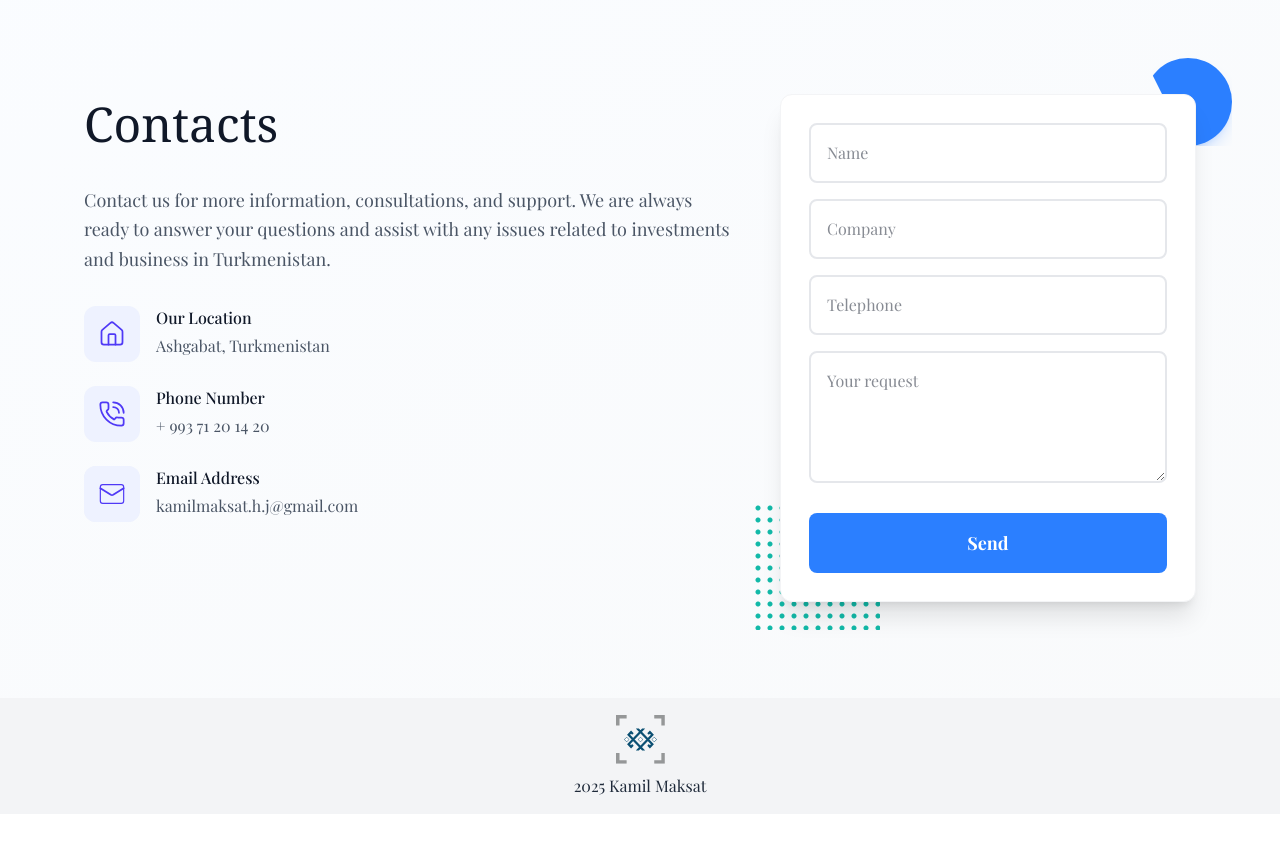
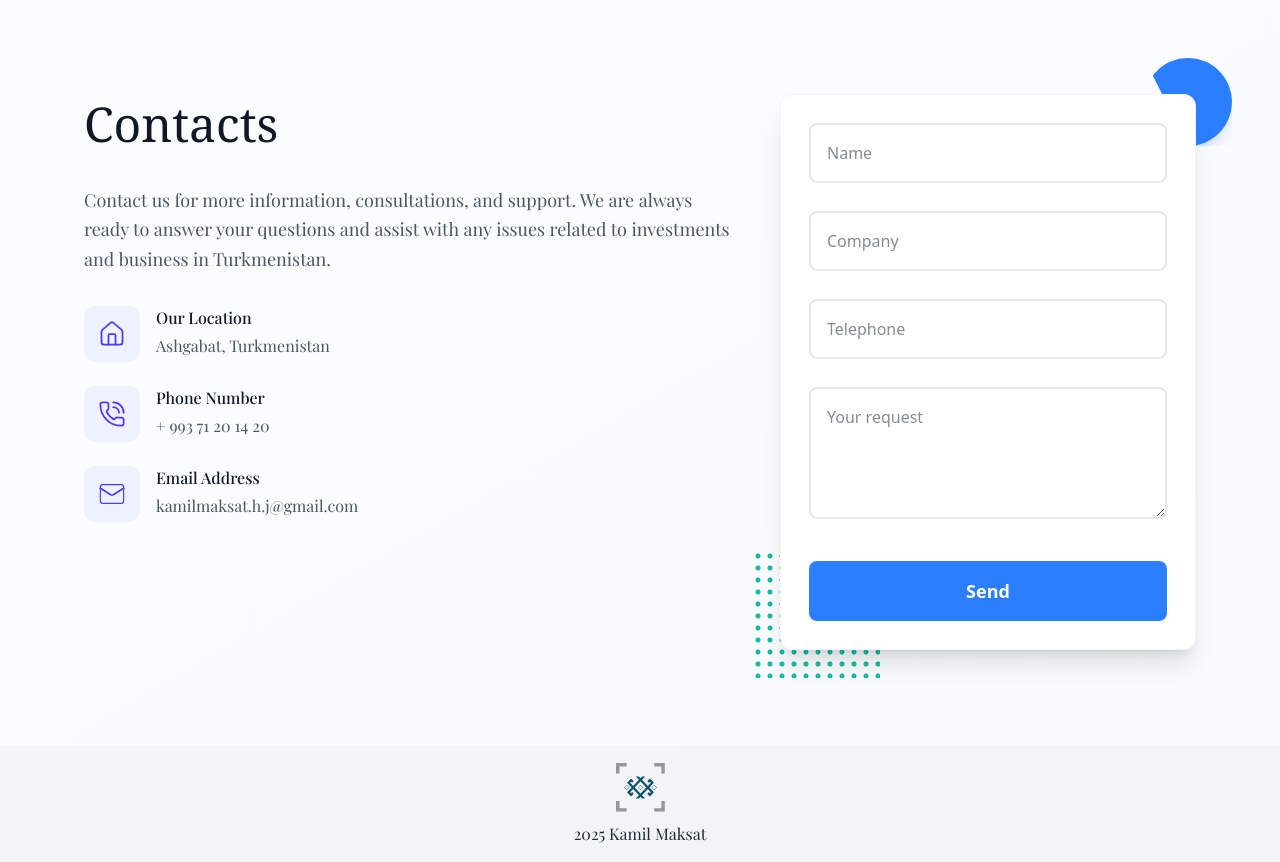
Before and after one commit to aw-batyr/kamil-maksat, a React (Vite) app: page / in a window 1280 px wide. Shown: the part 3080-3942 px from the top of the page. Before the commit the page ends 3894 px from the top, so only its background shows below. Built offline with nearby package versions, Linux system fonts and the light colour scheme; a web font is replaced by a local one.

Commit message:
Refactor ContactForm to use react-hook-form for form handling and validation; integrate zod for schema validation and axios for form submission

```diff
--- a/src/components/sections/contacts-form.tsx
+++ b/src/components/sections/contacts-form.tsx
@@ -1,5 +1,9 @@
-import { useState } from "react";
+import { zodResolver } from "@hookform/resolvers/zod";
+import axios from "axios";
+import { useForm } from "react-hook-form";
+import toast from "react-hot-toast";
 import { useTranslation } from "react-i18next";
+import z from "zod";
 
 const icons = [
   <svg
@@ -48,8 +52,26 @@ const icons = [
   </div>,
 ];
 
+const formSchema = z.object({
+  name: z.string().min(3, "Name is required"),
+  company: z.string().min(3, "Company name is required"),
+  telephone: z.string().min(3, "Phone number is required"),
+  message: z.string().min(3, "Message is required"),
+});
+
+type FormFields = z.infer<typeof formSchema>;
+
 export const ContactForm: React.FC = () => {
   const { t } = useTranslation("index");
+
+  const {
+    register,
+    reset,
+    handleSubmit,
+    formState: { errors, isSubmitting },
+  } = useForm<FormFields>({
+    resolver: zodResolver(formSchema),
+  });
 
   const title = t("contacts.title");
   const subtitle = t("contacts.subtitle");
@@ -61,26 +83,22 @@ export const ContactForm: React.FC = () => {
     name: string;
   }[];
 
-  const [formData, setFormData] = useState({
-    name: "",
-    father: "",
-    phone: "",
-    message: "",
-  });
+  const onSubmit = async (data: FormFields) => {
+    try {
+      const res = await axios.post(
+        "https://kamilmaksat.com/api/send_email",
+        data,
+        {
+          headers: { "Content-Type": "multipart/form-data" },
+        }
+      );
 
-  const handleSubmit = (e: React.FormEvent) => {
-    e.preventDefault();
-    console.log("Form submitted:", formData);
-    // Handle form submission here
-  };
-
-  const handleInputChange = (
-    e: React.ChangeEvent<HTMLInputElement | HTMLTextAreaElement>
-  ) => {
-    setFormData((prev) => ({
-      ...prev,
-      [e.target.name]: e.target.value,
-    }));
+      if (res.data.status === "success") toast.success(res.data.message);
+      else toast.error("Something went wrong!");
+      reset();
+    } catch (error) {
+      console.error("POST", error);
+    }
   };
 
   return (
@@ -137,50 +155,78 @@ export const ContactForm: React.FC = () => {
             />
 
             <div className="bg-white dark:bg-gray-800 p-7 rounded-xl shadow-xl border border-gray-100 dark:border-gray-700 relative z-10">
-              <form onSubmit={handleSubmit} className="space-y-4">
+              <form
+                onSubmit={handleSubmit(onSubmit)}
+                className="space-y-7 font-sans"
+              >
+                <div className="relative">
                   <input
+                    {...register("name")}
                     type="text"
                     name="name"
                     placeholder={fields[0].name}
-                  value={formData.name}
-                  onChange={handleInputChange}
                     className="w-full px-4 py-4 rounded-lg border-2 border-gray-200 dark:border-gray-600
                   focus:border-blue-500 focus:ring-4 focus:ring-blue-500/20 outline-none
                            bg-white dark:bg-gray-700 text-gray-900 dark:text-gray-100 transition-all"
                   />
+                  {errors.name && (
+                    <span className="error-text left-0 -bottom-5">
+                      {errors.name.message}
+                    </span>
+                  )}
+                </div>
+                <div className="relative bottom">
                   <input
+                    {...register("company")}
                     type="text"
-                  name="father"
+                    name="company"
                     placeholder={fields[1].name}
-                  value={formData.father}
-                  onChange={handleInputChange}
                     className="w-full px-4 py-4 rounded-lg border-2 border-gray-200 dark:border-gray-600
                   focus:border-blue-500 focus:ring-4 focus:ring-blue-500/20 outline-none
                   bg-white dark:bg-gray-700 text-gray-900 dark:text-gray-100 transition-all"
                   />
+                  {errors.company && (
+                    <span className="error-text -bottom-5">
+                      {errors.company.message}
+                    </span>
+                  )}
+                </div>
+                <div className="relative bottom">
                   <input
+                    {...register("telephone")}
                     type="text"
-                  name="phone"
+                    name="telephone"
                     placeholder={fields[2].name}
-                  value={formData.phone}
-                  onChange={handleInputChange}
                     className="w-full px-4 py-4 rounded-lg border-2 border-gray-200 dark:border-gray-600
                   focus:border-blue-500 focus:ring-4 focus:ring-blue-500/20 outline-none
                   bg-white dark:bg-gray-700 text-gray-900 dark:text-gray-100 transition-all"
                   />
+                  {errors.telephone && (
+                    <span className="error-text -bottom-5">
+                      {errors.telephone.message}
+                    </span>
+                  )}
+                </div>
+                <div className="relative">
                   <textarea
+                    {...register("message")}
                     name="message"
                     placeholder={fields[3].name}
                     rows={4}
-                  value={formData.message}
-                  onChange={handleInputChange}
                     className="w-full px-4 py-4 rounded-lg border-2 border-gray-200 dark:border-gray-600
                   focus:border-blue-500 focus:ring-4 focus:ring-blue-500/20 outline-none
                   bg-white dark:bg-gray-700 text-gray-900 dark:text-gray-100 transition-all"
                   />
+                  {errors.message && (
+                    <span className="error-text -bottom-4">
+                      {errors.message.message}
+                    </span>
+                  )}
+                </div>
+
                 <button
-                  type="submit"
-                  className="w-full py-4 bg-blue-500 text-white rounded-lg font-bold text-lg
+                  disabled={isSubmitting}
+                  className="w-full disabled:opacity-50 disabled:cursor-default cursor-pointer focus:scale-95 font-sans cup py-4 bg-blue-500 text-white rounded-lg font-bold text-lg
                                           hover:bg-blue-600 transition-all duration-300 mt-2"
                 >
                   {t("contacts.btn")}
```
Lines whose indentation alone changed are shown as unchanged.
